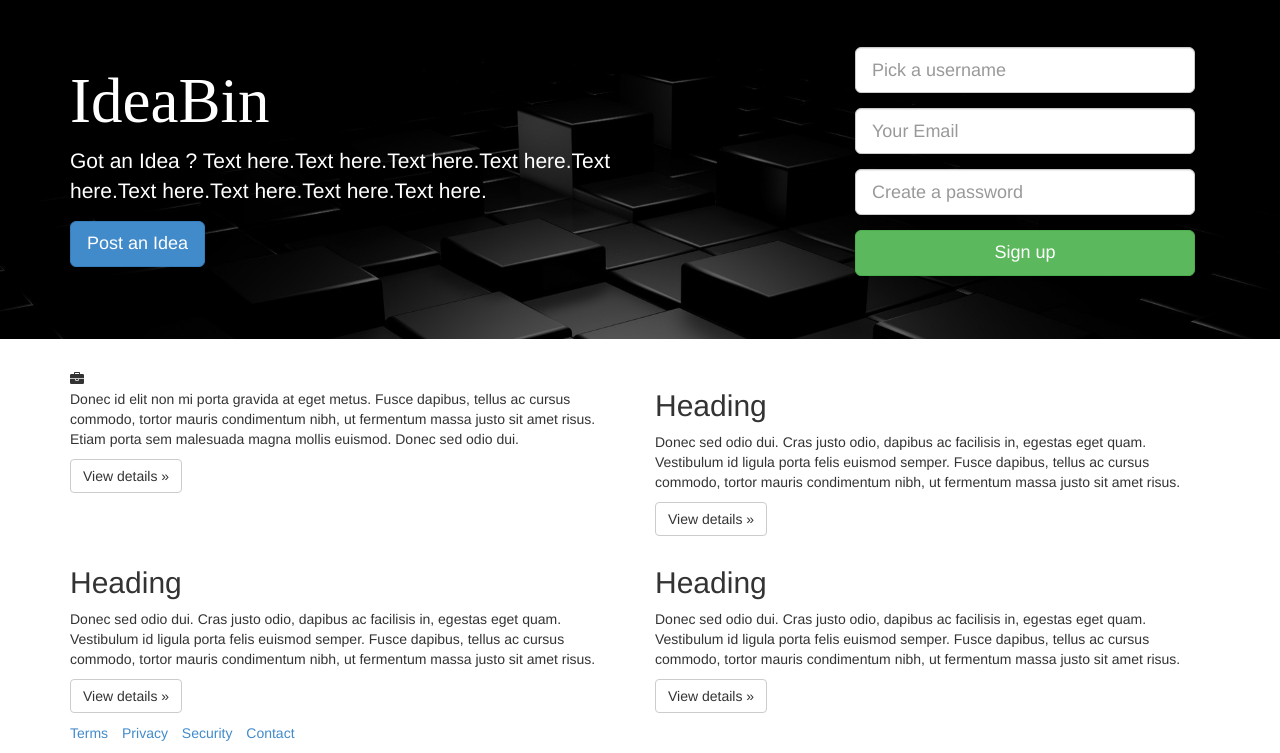
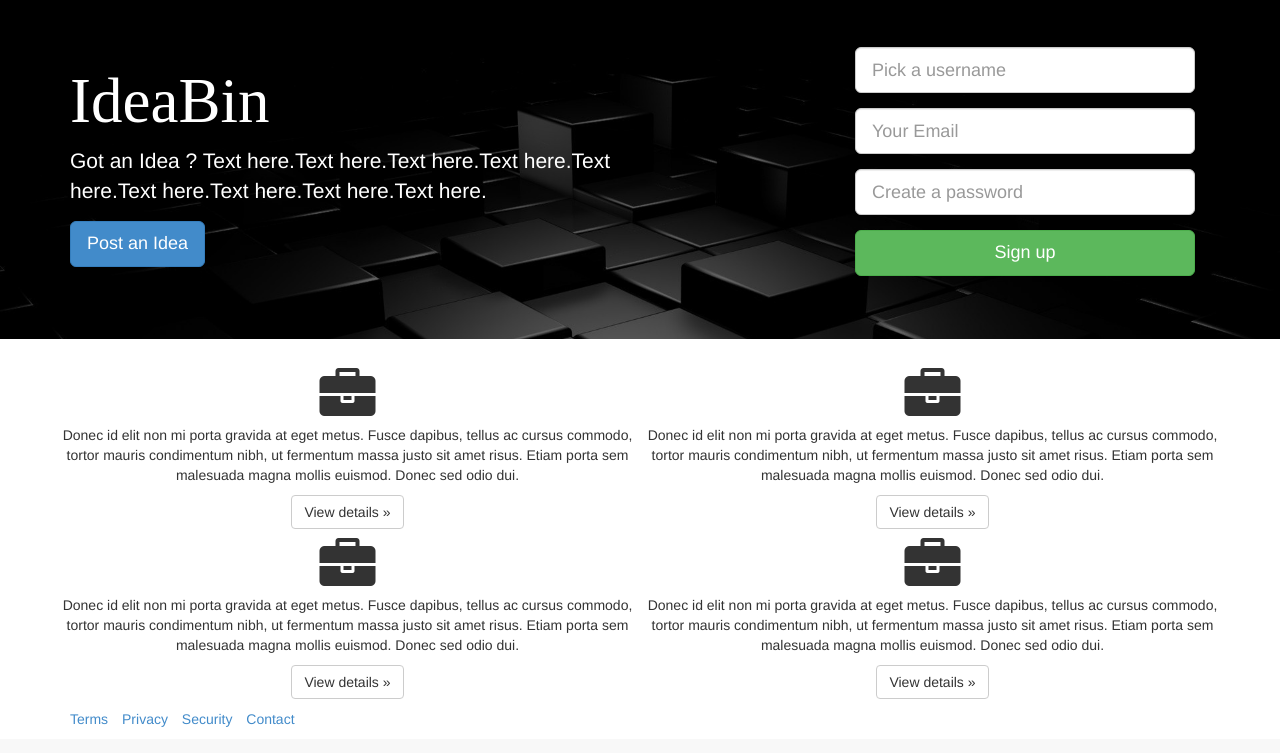
Before and after one commit to prerit2010/web-frontend, a Flask app: page / in a window 1280 px wide. Shown: the part 72-825 px from the top of the page. After the commit the page ends 799 px from the top, so only its background shows below. Run offline with Flask 2, Linux system fonts and the light colour scheme; style sheets or scripts are compiled from the project's sources; parts of the project's set-up code (start-up, migrations or seed data) failed here and were passed over; some libraries are stand-ins or nearby versions.

Commit message:
Improved home page

```diff
--- a/frontend/templates/index.html
+++ b/frontend/templates/index.html
@@ -49,25 +49,44 @@
       <div class="row">
 
         <div class="col-md-6">
-          <i class="fa fa-briefcase"></i>
+          <div class="row text-center">
 
+          <i class="fa fa-briefcase fa-4x"></i>
+          </div>
+          <div class="row text-center">
           <p>Donec id elit non mi porta gravida at eget metus. Fusce dapibus, tellus ac cursus commodo, tortor mauris condimentum nibh, ut fermentum massa justo sit amet risus. Etiam porta sem malesuada magna mollis euismod. Donec sed odio dui. </p>
           <p><a class="btn btn-default" href="#" role="button">View details &raquo;</a></p>
+          </div>
        </div>
         <div class="col-md-6">
-          <h2>Heading</h2>
-          <p>Donec sed odio dui. Cras justo odio, dapibus ac facilisis in, egestas eget quam. Vestibulum id ligula porta felis euismod semper. Fusce dapibus, tellus ac cursus commodo, tortor mauris condimentum nibh, ut fermentum massa justo sit amet risus.</p>
+          <div class="row text-center">
+
+          <i class="fa fa-briefcase fa-4x"></i>
+          </div>
+          <div class="row text-center">
+          <p>Donec id elit non mi porta gravida at eget metus. Fusce dapibus, tellus ac cursus commodo, tortor mauris condimentum nibh, ut fermentum massa justo sit amet risus. Etiam porta sem malesuada magna mollis euismod. Donec sed odio dui. </p>
           <p><a class="btn btn-default" href="#" role="button">View details &raquo;</a></p>
+          </div>
         </div>
         <div class="col-md-6">
-          <h2>Heading</h2>
-          <p>Donec sed odio dui. Cras justo odio, dapibus ac facilisis in, egestas eget quam. Vestibulum id ligula porta felis euismod semper. Fusce dapibus, tellus ac cursus commodo, tortor mauris condimentum nibh, ut fermentum massa justo sit amet risus.</p>
+          <div class="row text-center">
+
+          <i class="fa fa-briefcase fa-4x"></i>
+          </div>
+          <div class="row text-center">
+          <p>Donec id elit non mi porta gravida at eget metus. Fusce dapibus, tellus ac cursus commodo, tortor mauris condimentum nibh, ut fermentum massa justo sit amet risus. Etiam porta sem malesuada magna mollis euismod. Donec sed odio dui. </p>
           <p><a class="btn btn-default" href="#" role="button">View details &raquo;</a></p>
+          </div>
         </div>
         <div class="col-md-6">
-          <h2>Heading</h2>
-          <p>Donec sed odio dui. Cras justo odio, dapibus ac facilisis in, egestas eget quam. Vestibulum id ligula porta felis euismod semper. Fusce dapibus, tellus ac cursus commodo, tortor mauris condimentum nibh, ut fermentum massa justo sit amet risus.</p>
+          <div class="row text-center">
+
+          <i class="fa fa-briefcase fa-4x"></i>
+          </div>
+          <div class="row text-center">
+          <p>Donec id elit non mi porta gravida at eget metus. Fusce dapibus, tellus ac cursus commodo, tortor mauris condimentum nibh, ut fermentum massa justo sit amet risus. Etiam porta sem malesuada magna mollis euismod. Donec sed odio dui. </p>
           <p><a class="btn btn-default" href="#" role="button">View details &raquo;</a></p>
+          </div>
         </div>
       </div>
 
```
